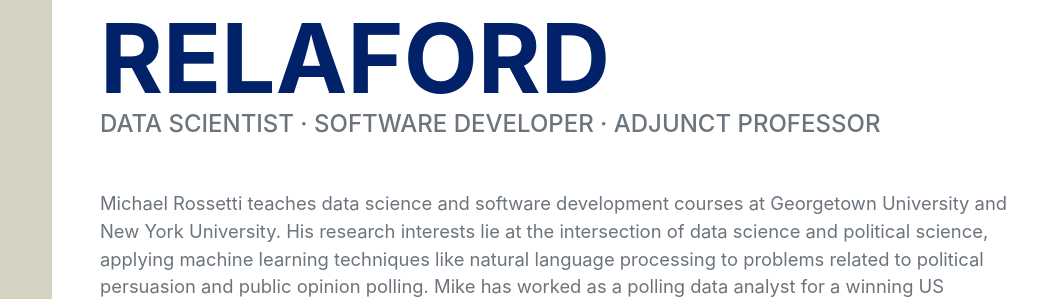
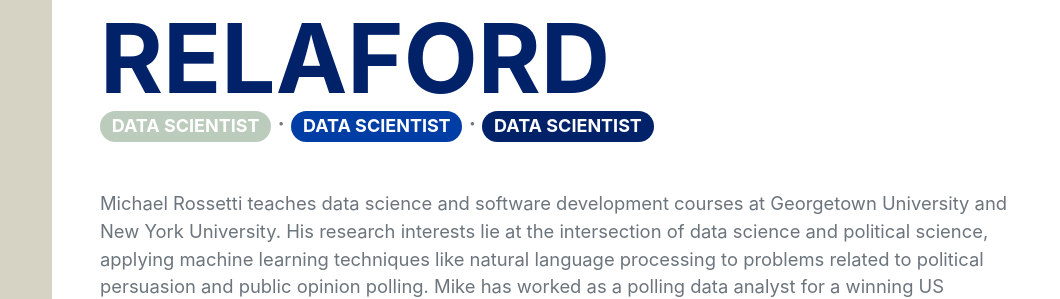
Before and after one commit to Blr24/Website_Project_Spring_2022, a plain HTML site: page index.html in a window 1280 px wide. Shown: the part 199-498 px from the top of the page, 220-1280 px from the left. Drawn offline with nearby package versions, Linux system fonts and the light colour scheme; files whose address does not match are found by name; a web font is replaced by a local one.

Commit message:
pillboxes

```diff
--- a/index.html
+++ b/index.html
@@ -64,9 +64,9 @@
                         <span class="text-primary">Relaford</span>
                     </h1>
                     <div class="subheading mb-5">
-                        Data Scientist ·
-                        Software Developer ·
-                        Adjunct Professor
+                        <span class="badge rounded-pill" style="background-color: #bbccbc;">Data Scientist</span> ·
+                        <span class="badge rounded-pill" style="background-color:#003da5;">Data Scientist</span> ·
+                        <span class="badge rounded-pill" style="background-color:#012169;">Data Scientist</span>
                     </div>
                     <p class="lead mb-5">
 
```
